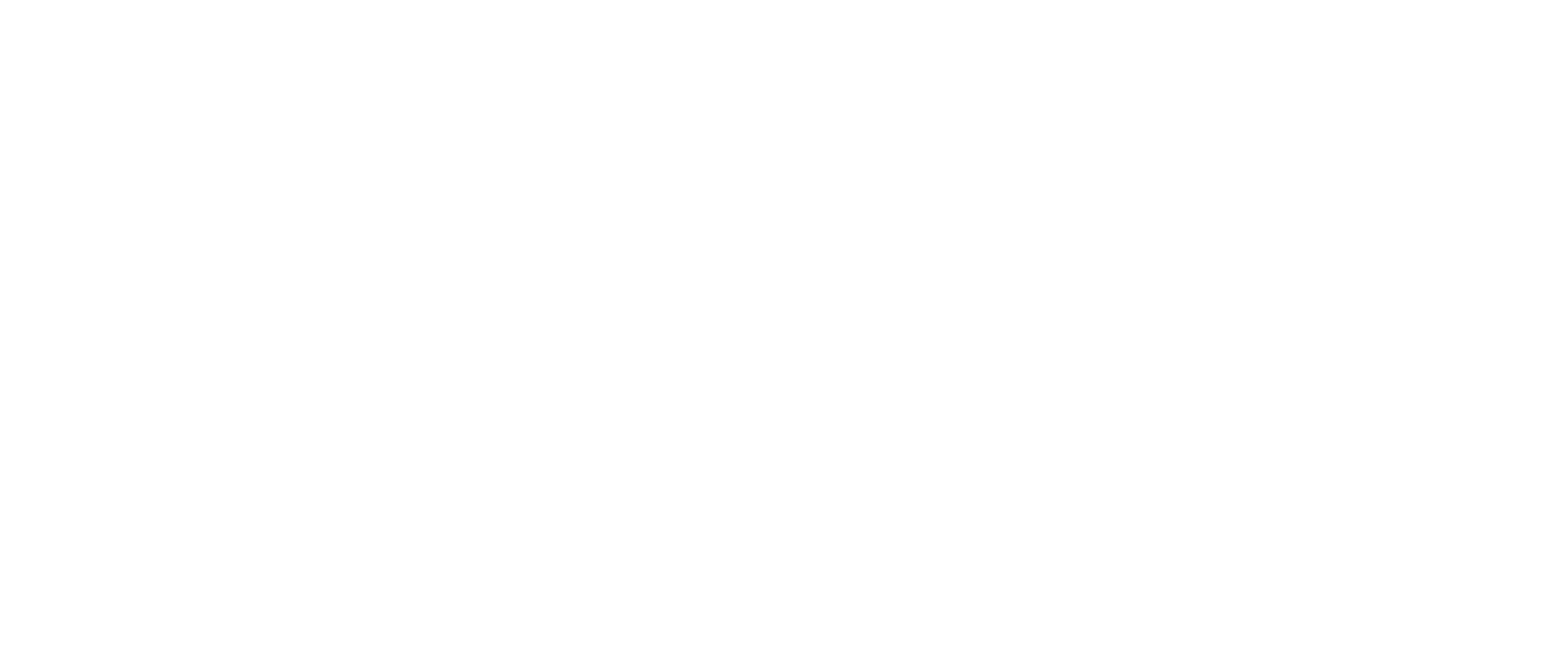
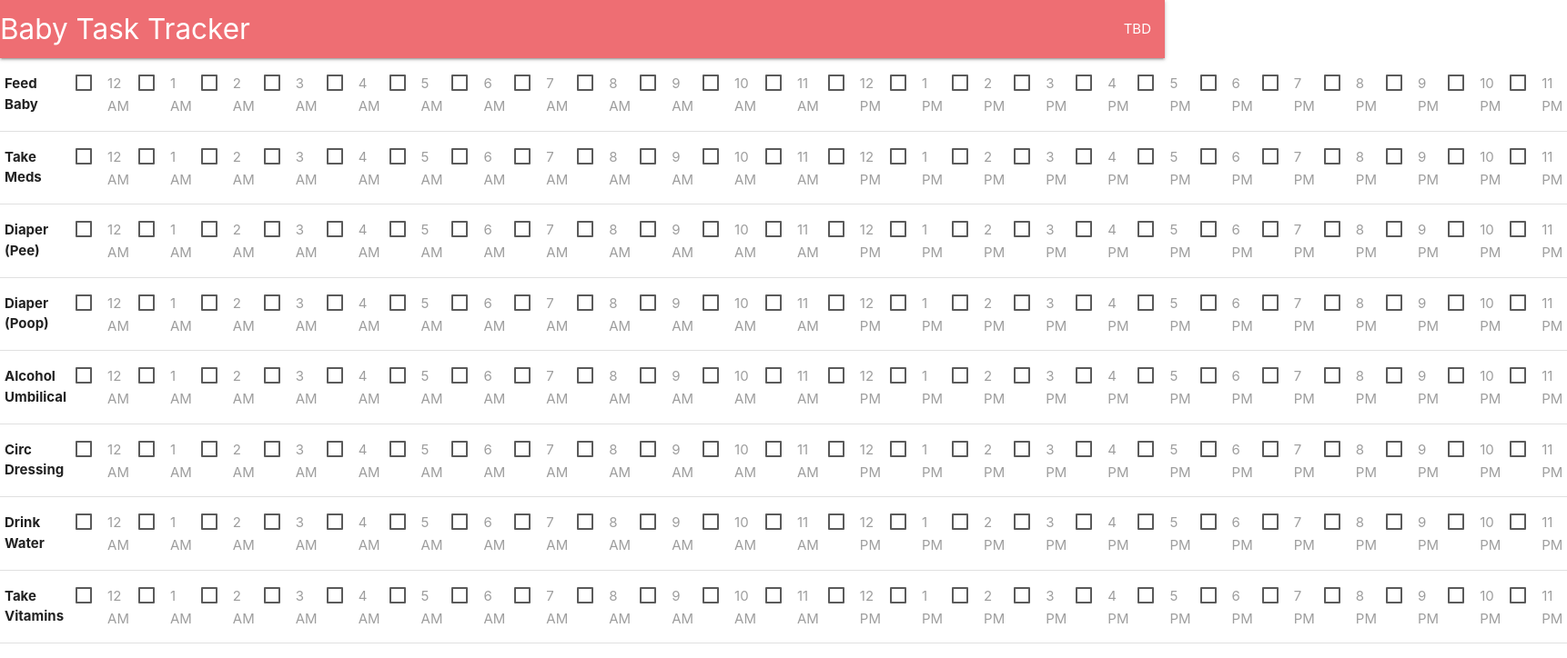
Before and after one commit to jdpasternak/baby-task-tracker, a plain HTML site: page index.html in a window 1280 px wide. Shown: the whole page at 91% size, 1722 px wide, since content can reach past the window. Drawn offline with nearby package versions, Linux system fonts and the light colour scheme.

Commit message:
Add initial table view

```diff
--- /dev/null
+++ b/assets/js/generateTable.js
@@ -0,0 +1,81 @@
+const tableHeaders = {
+  yAxis: [
+    "Feed Baby",
+    "Take Meds",
+    "Diaper (Pee)",
+    "Diaper (Poop)",
+    "Alcohol Umbilical",
+    "Circ Dressing",
+    "Drink Water",
+    "Take Vitamins",
+  ],
+  xAxis: [
+    "12 AM",
+    "1 AM",
+    "2 AM",
+    "3 AM",
+    "4 AM",
+    "5 AM",
+    "6 AM",
+    "7 AM",
+    "8 AM",
+    "9 AM",
+    "10 AM",
+    "11 AM",
+    "12 PM",
+    "1 PM",
+    "2 PM",
+    "3 PM",
+    "4 PM",
+    "5 PM",
+    "6 PM",
+    "7 PM",
+    "8 PM",
+    "9 PM",
+    "10 PM",
+    "11 PM",
+  ],
+};
+
+const generateTable = () => {
+  let html = [`<table class="responsive-table">`];
+
+  // Generate Y-Axis
+//   html.push(`<thead><tr><th></th>`);
+
+//   for (const x of tableHeaders.xAxis) {
+//     html.push(`<th>${x}</th>`);
+//   }
+
+//   html.push(`</tr>`);
+
+  //Generate X-Axis
+  html.push(`<tbody>`);
+
+  for (const y of tableHeaders.yAxis) {
+    html.push(`
+            <tr>
+                <th>${y}</th>
+        `);
+    for (const x of tableHeaders.xAxis) {
+      html.push(`
+                    <td>
+                        <label>
+                            <input type="checkbox" />
+                            <span>${x}</span>
+                        </label>
+                    </td>
+            `);
+    }
+    html.push(`</tr>`);
+  }
+
+  html.push(`</tbody></table>`);
+
+  // Join and return
+  return html.join("");
+};
+
+// console.log(generateTable());
+
+export { generateTable };
--- a/assets/js/script.js
+++ b/assets/js/script.js
@@ -0,0 +1,3 @@
+import { generateTable } from "./generateTable.js";
+
+$("main").append(generateTable());
--- a/index.html
+++ b/index.html
@@ -21,11 +21,28 @@
       src="https://cdnjs.cloudflare.com/ajax/libs/materialize/1.0.0/js/materialize.min.js"
       defer
     ></script>
-    <script src="assets/js/script.js" defer></script>
+    <script src="assets/js/script.js" type="module" defer></script>
   </head>
   <body>
-    <header></header>
+    <header>
+      <nav>
+        <div class="nav-wrapper">
+          <a href="#!" class="brand-logo">Baby Task Tracker</a>
+          <a href="#" data-target="mobile-menu" class="sidenav-trigger"
+            ><i class="material-icons">menu</i></a
+          >
+          <ul class="right hide-on-med-and-down">
+            <li><a href="#">TBD</a></li>
+          </ul>
+        </div>
+      </nav>
+      <ul class="sidenav" id="mobile-menu">
+        <li><a href="#">TBD</a></li>
+      </ul>
+    </header>
+
     <main></main>
+
     <footer></footer>
   </body>
 </html>
```
